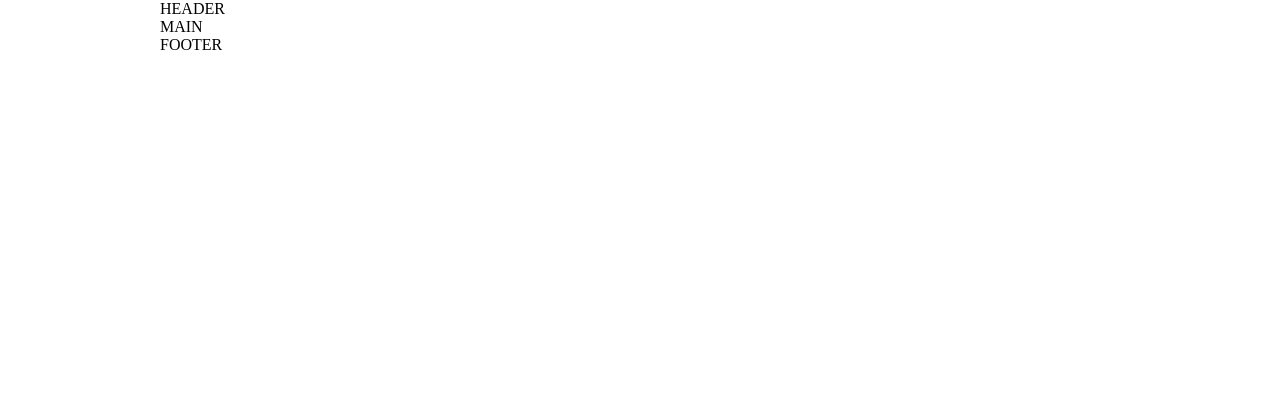
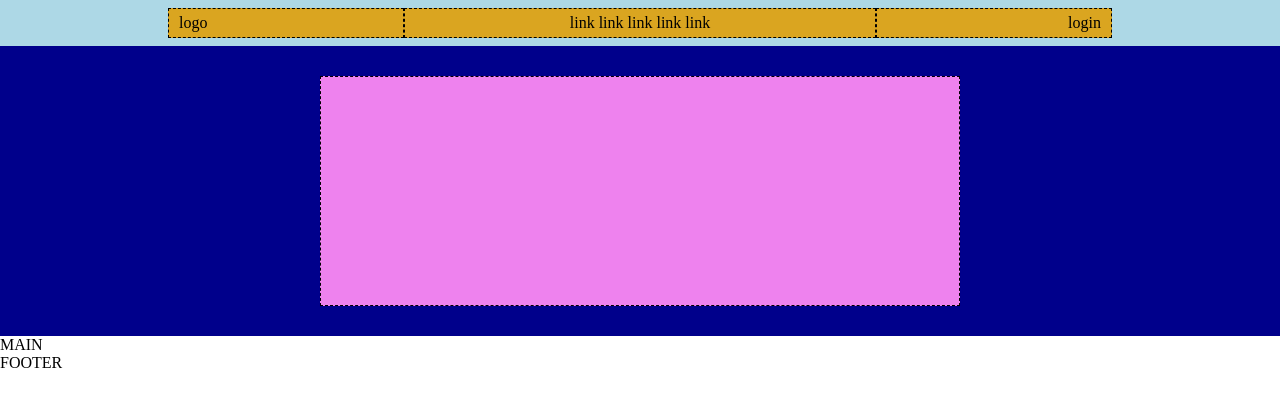
Before and after one commit to maicolkutchoukov/htmlcss-struttura-discord, a plain HTML site: page index.html in a window 1280 px wide. Drawn offline with Linux system fonts and the light colour scheme.

Commit message:
Creato header

```diff
--- a/css/style.css
+++ b/css/style.css
@@ -4,7 +4,85 @@
     box-sizing: border-box;
 }
 
-body{
-    width: 75%;
+.header{
+    width: 100%;
     margin:0 auto;
 }
+
+/* CLASSI COLORI */
+
+.aqua{
+    background-color: #ADD8E6;
+}
+
+.yellow{
+    background-color: #DAA520;
+}
+
+.blue{
+    background-color: #00008B;
+}
+
+.pink{
+    background-color: #EE82EE;
+}
+
+.lightblue{
+    background-color: #1E90FF;
+}
+
+.lightpink{
+    background-color: #FFC0CB;
+}
+
+.grey{
+    background-color: #D3D3D3;
+}
+
+.black{
+    background-color: #23272A;
+}
+
+.green{
+    background-color: #228B22;
+}
+
+/* HEADER */
+
+.header-top{
+    display: flex;
+    justify-content: center;
+    width:75%;
+    margin:0 auto;
+    padding:8px;
+}
+
+.header-bottom{
+    display: flex;
+    align-items: center;
+    justify-content: center;
+}
+
+.header-bottom-container{
+    width: 50%;
+    min-height: 230px;
+    margin:30px;
+}
+
+header > .header-top > *, header > .header-bottom > *{
+    border: 1px dashed black;
+    padding: 5px 10px;
+}
+
+.logo, .login{
+    width: 25%;
+}
+
+.login{
+    text-align: right;
+}
+
+.link{
+    width:50%;
+    text-align: center;
+}
--- a/index.html
+++ b/index.html
@@ -7,8 +7,16 @@
         <link rel="stylesheet" href="css/style.css">
     </head>
     <body>
-    <header>
-        HEADER
+        <header class="aqua">
+            <div class="header-top">
+                <div class="logo yellow">logo</div>
+                <div class="link yellow">link link link link link</div>
+                <div class="login yellow">login</div>
+            </div>
+            <div class="header-bottom blue">
+                <div class="header-bottom-container pink">
+                </div>
+            </div>
         </header>
         <main>
             MAIN
```
Lines whose indentation alone changed are shown as unchanged.
